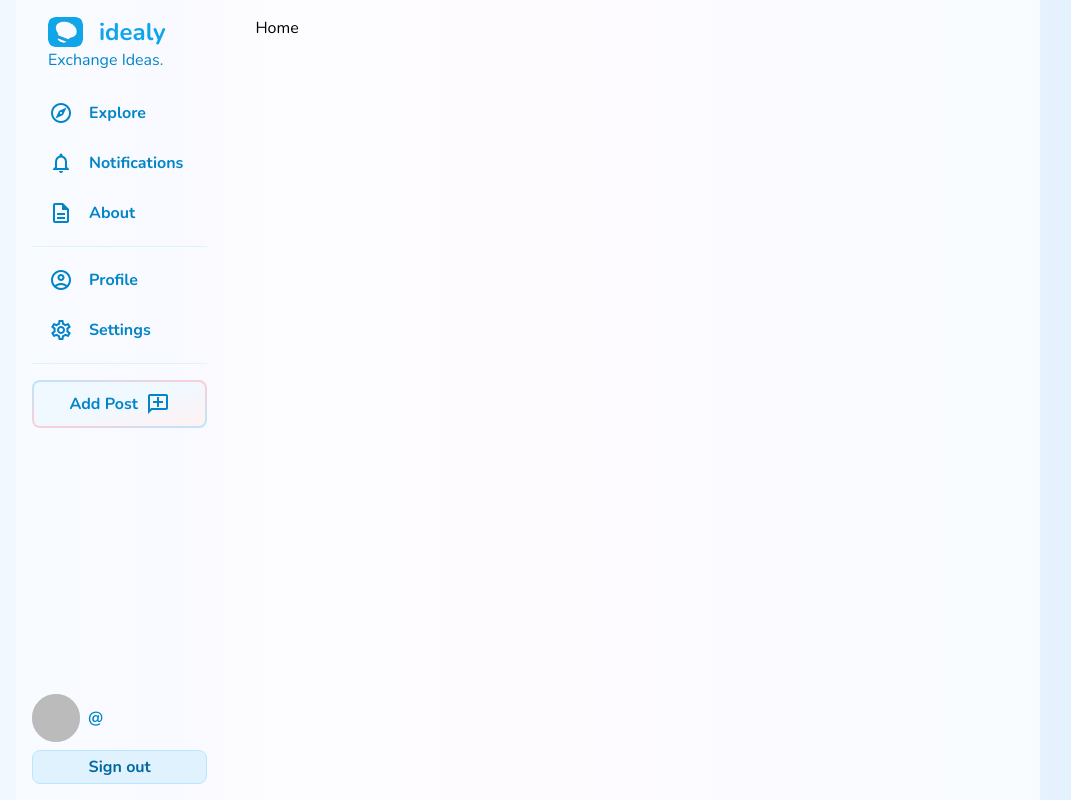
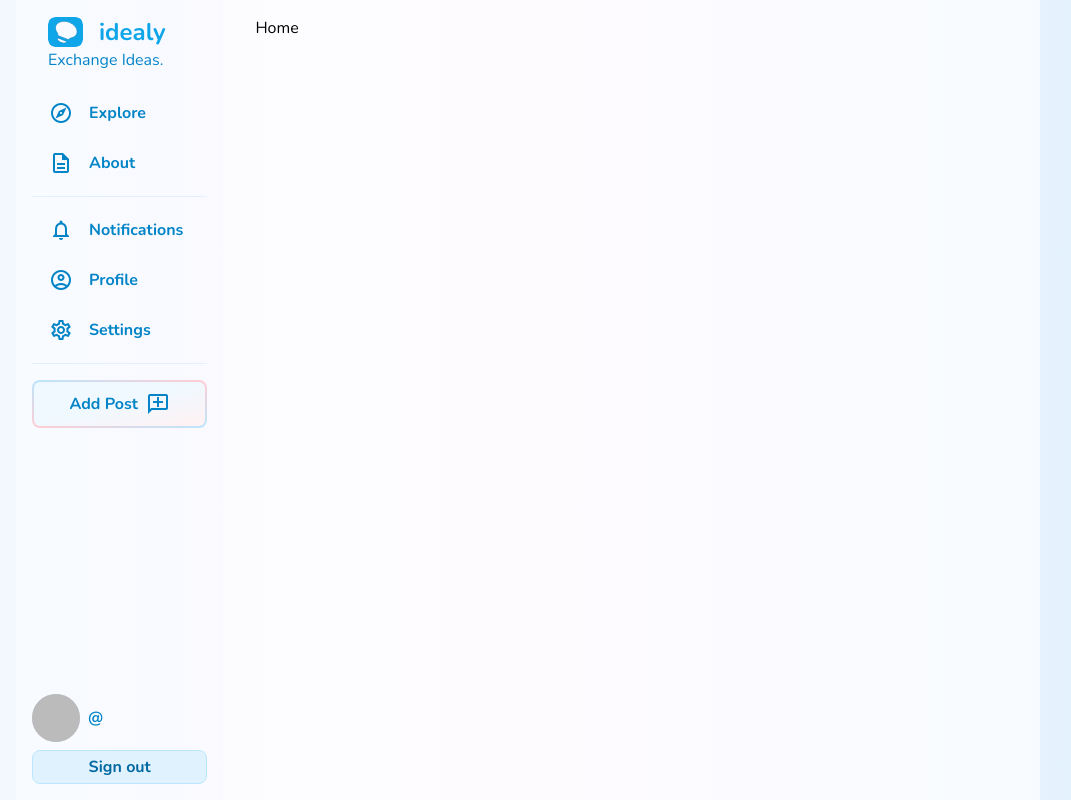
Before and after one commit to kaye360/firebase-twitter-clone, a React (Vite) app: page / in a window 1280 px wide. Shown: the top 800 px of the page, without its empty margins (112-1183 px from the left). Built offline with nearby package versions, Linux system fonts and the light colour scheme; no server answers; the database is empty; sample sign-in values are in the browser's storage.

Commit message:
move notification into protected routes

```diff
--- a/src/components/NavLinks.tsx
+++ b/src/components/NavLinks.tsx
@@ -13,15 +13,15 @@ export default function NavLinks() {
 
     return (
         <NavWrapper>
-            <NavLink to="/explore"       icon="explore">      Explore      </NavLink>
-            <NavLink to="/notifications" icon="notifications">Notifications</NavLink>
-            <NavLink to="/about"         icon="description">  About        </NavLink>
+            <NavLink to="/explore" icon="explore">    Explore</NavLink>
+            <NavLink to="/about" icon="description">About  </NavLink>
             <NavSpacer />
 
             { appContext?.firebaseAuth &&
                 <div>
-                    <NavLink to="/profile"  icon="account_circle">Profile </NavLink>
-                    <NavLink to="/settings" icon="settings">      Settings</NavLink>
+                    <NavLink to="/notifications" icon="notifications">Notifications</NavLink>
+                    <NavLink to="/profile"  icon="account_circle">    Profile      </NavLink>
+                    <NavLink to="/settings" icon="settings">          Settings     </NavLink>
                     <NavSpacer />
                 </div>
             }
```
